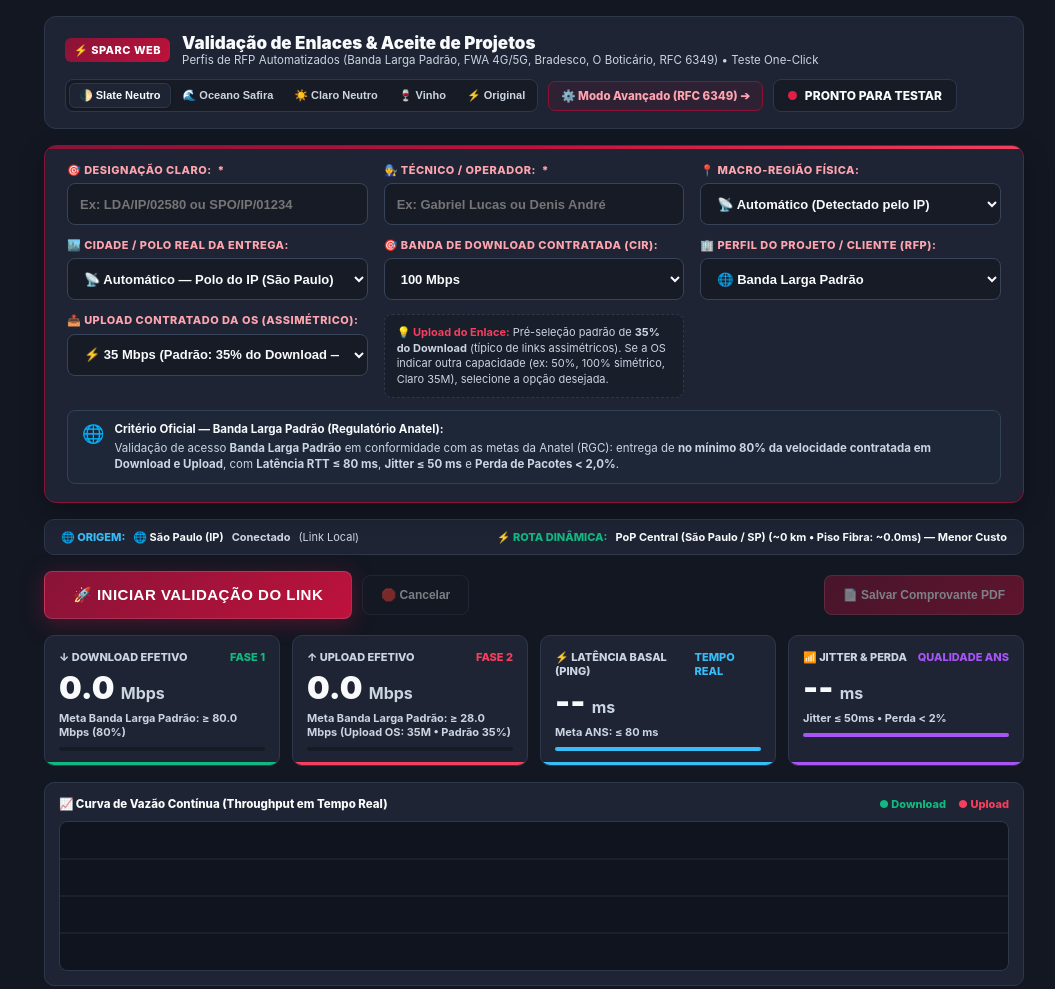
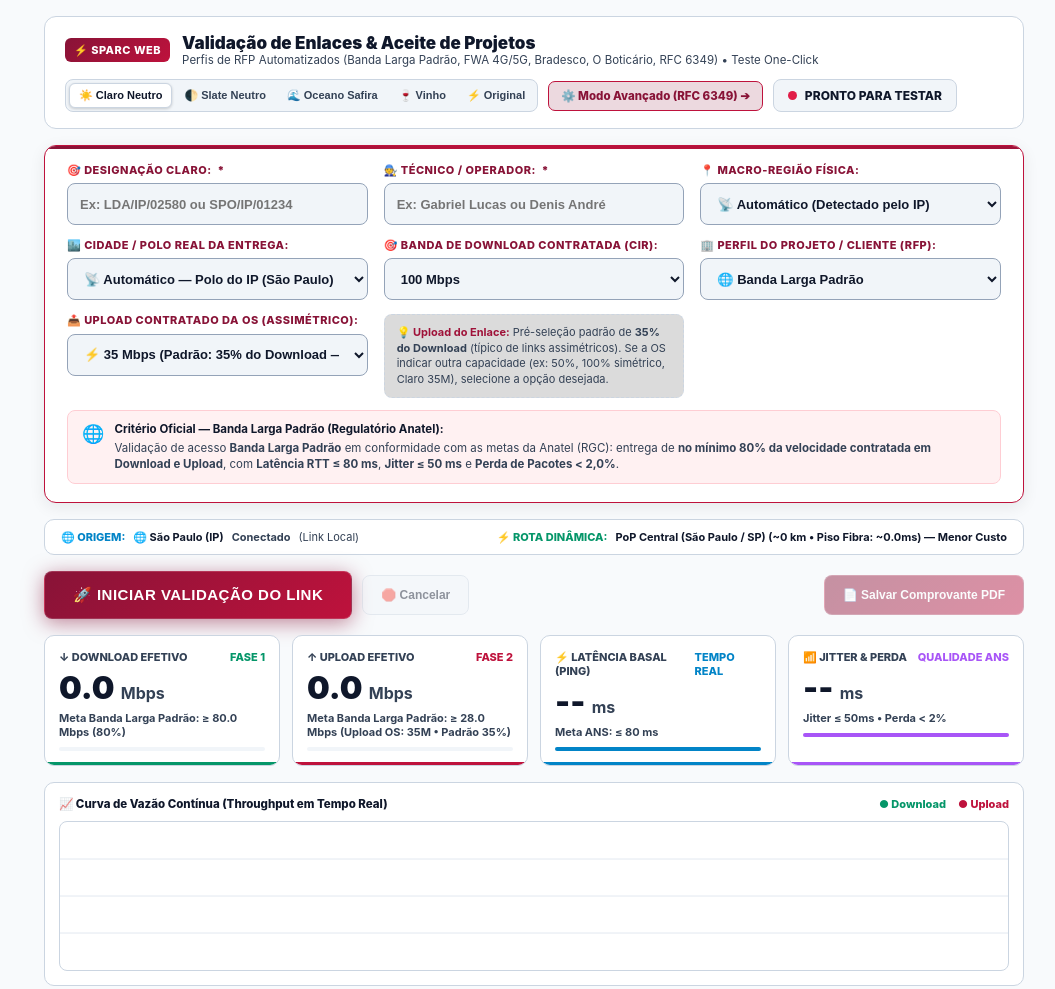
Before and after one commit to Calcmann/speedtest, a plain HTML site: page campo.html in a window 1280 px wide. Shown: the whole page, without its empty margins (106-1161 px from the left). Drawn offline with Linux system fonts and the light colour scheme; no server answers.

Commit message:
feat(speedtest): definir tema Claro Neutro como default no campo.html

```diff
--- a/campo.html
+++ b/campo.html
@@ -1,5 +1,5 @@
 <!DOCTYPE html>
-<html lang="pt-BR">
+<html lang="pt-BR" data-theme="light">
 <head>
   <meta charset="utf-8">
   <meta name="viewport" content="width=device-width, initial-scale=1.0">
@@ -7,7 +7,38 @@
   <link rel="preconnect" href="https://speed.cloudflare.com" crossorigin>
   <link rel="dns-prefetch" href="https://speed.cloudflare.com">
   <style>
-    :root, [data-theme="slate"] {
+    :root, [data-theme="light"] {
+      --bg: #f8fafc;
+      --card-bg: #ffffff;
+      --card-border: #cbd5e1;
+      --card-shadow: 0 4px 16px rgba(15, 23, 42, 0.08);
+      --text-main: #0f172a;
+      --text-muted: #334155;
+      --input-bg: #f1f5f9;
+      --input-border: #94a3b8;
+      --canvas-bg: #ffffff;
+      --canvas-grid: #e2e8f0;
+      --rule-bg: #fff1f2;
+      --rule-border: #fecdd3;
+      --hero-bg: linear-gradient(135deg, #ffffff 0%, #f1f5f9 100%);
+
+      --wine-primary: #881337;
+      --wine-light: #be123c;
+      --wine-accent: #9f1239;
+      --wine-label: #881337;
+      --wine-border: #be123c;
+
+      --green: #059669;
+      --blue: #be123c;
+      --cyan: #0284c7;
+      --purple: #9f1239;
+      --red: #dc2626;
+      --amber: #d97706;
+      --boticario: #be123c;
+      --bradesco: #9f1239;
+    }
+
+    [data-theme="slate"] {
       --bg: #131722;
       --card-bg: #1e2433;
       --card-border: #2e384b;
@@ -36,37 +67,6 @@
       --amber: #f59e0b;
       --boticario: #f43f5e;
       --bradesco: #e11d48;
-    }
-
-    [data-theme="light"] {
-      --bg: #f8fafc;
-      --card-bg: #ffffff;
-      --card-border: #cbd5e1;
-      --card-shadow: 0 4px 16px rgba(15, 23, 42, 0.08);
-      --text-main: #0f172a;
-      --text-muted: #334155;
-      --input-bg: #f1f5f9;
-      --input-border: #94a3b8;
-      --canvas-bg: #ffffff;
-      --canvas-grid: #e2e8f0;
-      --rule-bg: #fff1f2;
-      --rule-border: #fecdd3;
-      --hero-bg: linear-gradient(135deg, #ffffff 0%, #f1f5f9 100%);
-
-      --wine-primary: #881337;
-      --wine-light: #be123c;
-      --wine-accent: #9f1239;
-      --wine-label: #881337;
-      --wine-border: #be123c;
-
-      --green: #059669;
-      --blue: #be123c;
-      --cyan: #0284c7;
-      --purple: #9f1239;
-      --red: #dc2626;
-      --amber: #d97706;
-      --boticario: #be123c;
-      --bradesco: #9f1239;
     }
 
     [data-theme="ocean"] {
@@ -661,9 +661,9 @@
 
     <div style="display: flex; align-items: center; gap: 10px; flex-wrap: wrap;">
       <div class="theme-switcher">
+        <button type="button" class="theme-btn active" id="btnTheme_light" onclick="setTheme('light')" title="Tema Claro Neutro Institucional">☀️ Claro Neutro</button>
         <button type="button" class="theme-btn" id="btnTheme_slate" onclick="setTheme('slate')" title="Tema Ardósia Neutro (Menos Escuro)">🌓 Slate Neutro</button>
         <button type="button" class="theme-btn" id="btnTheme_ocean" onclick="setTheme('ocean')" title="Tema Oceano Safira (Harmonioso &amp; Descanso Visual)">🌊 Oceano Safira</button>
-        <button type="button" class="theme-btn" id="btnTheme_light" onclick="setTheme('light')" title="Tema Claro Neutro Institucional">☀️ Claro Neutro</button>
         <button type="button" class="theme-btn" id="btnTheme_wine-dark" onclick="setTheme('wine-dark')" title="Tema Vinho Noturno">🍷 Vinho</button>
         <button type="button" class="theme-btn" id="btnTheme_original" onclick="setTheme('original')" title="Tema Original Cyber/Navy">⚡ Original</button>
       </div>
@@ -2677,8 +2677,8 @@
     if (typeof redrawCanvas === 'function') redrawCanvas();
   }
 
-  // Inicializa tema salvo ou padrão 'slate' (menos escuro e neutro)
-  const initialTheme = localStorage.getItem('sparc_theme') || 'slate';
+  // Inicializa tema salvo ou padrão 'light' (Claro Neutro)
+  const initialTheme = localStorage.getItem('sparc_theme') || 'light';
   setTheme(initialTheme);
 
   // Pré-aquecimento em background do canal TLS e socket keep-alive (Zero Cold-Start)
```
